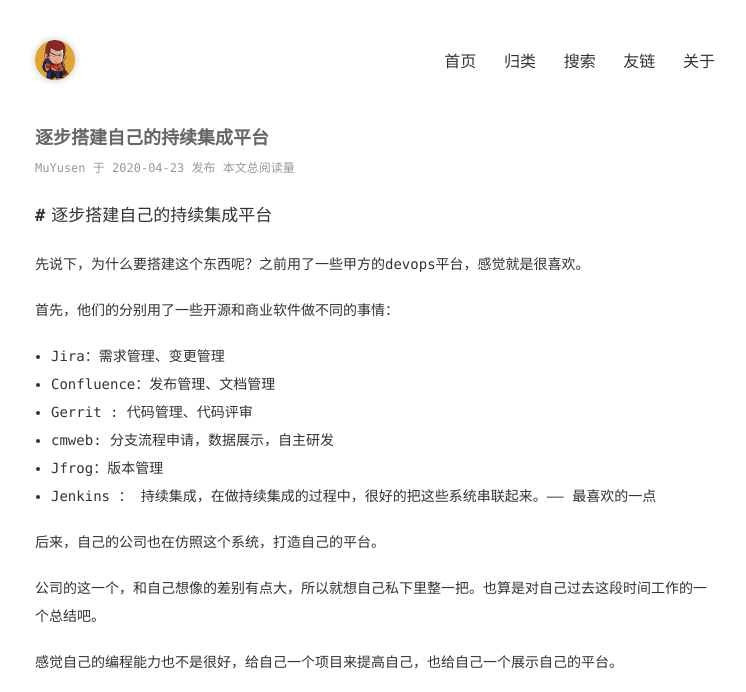
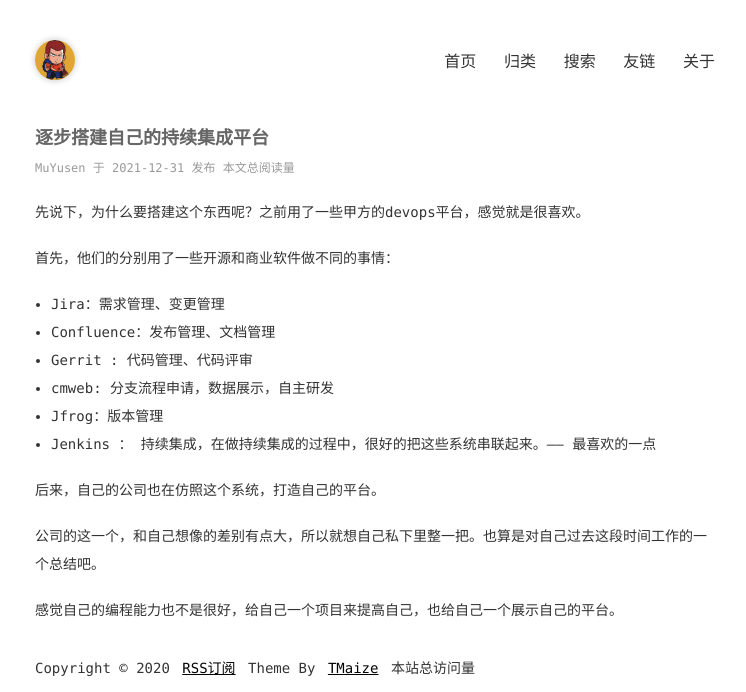
Before and after one commit to MuYusen/muyusen.github.io, a Jekyll site: the page built from _posts/2021-12-31-逐步搭建自己的持续集成平台.md, in a window 1280 px wide, cut to the strip 0-692 px from the top of the page. Shown: the whole strip, without its empty margins (265-1011 px from the left). Built offline with Jekyll 4.4.1, drawn with Linux system fonts in a browser that asks for light colours; comment, search, counter and statistics services are not loaded.

Commit message:
update post : 个人项目
Change-Id: Ib128c805d77c216f4dfb47106cb9574788c5bbd7

```diff
--- a/_posts/2020-04-23-逐步搭建自己的持续集成平台.md
+++ b/_posts/2021-12-31-逐步搭建自己的持续集成平台.md
@@ -1,10 +1,8 @@
 ---
 layout: mypost
 title: 逐步搭建自己的持续集成平台
-categories: [个人项目,持续集成,持续部署,持续交付]
+categories: [个人项目]
 ---
-
-# 逐步搭建自己的持续集成平台
 
 先说下，为什么要搭建这个东西呢？之前用了一些甲方的devops平台，感觉就是很喜欢。
 
```
